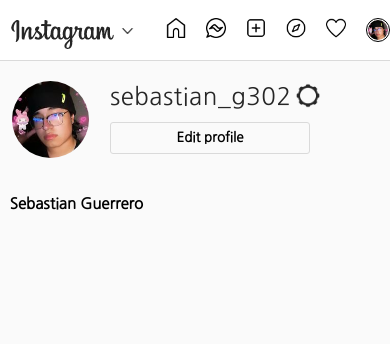
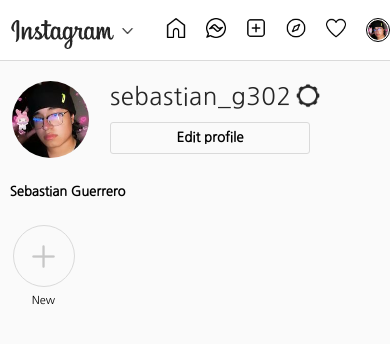
Before and after one commit to SebastianG302/instagram-clon, an Angular app: page / in a window 390 px wide. Shown: the top 344 px of the page. Built offline with nearby package versions, Linux system fonts and the light colour scheme.

Commit message:
stories added

```diff
--- a/src/app/shared/navbar/navbar.component.css
+++ b/src/app/shared/navbar/navbar.component.css
@@ -50,6 +50,11 @@
 }
 .icons-instagram{
     width: 23px;
+    height: 23px;
+}
+
+.icons-instagram:hover{
+    cursor: pointer;
 }
 
 .input{
@@ -72,7 +77,7 @@
 
 }
 
-a .icons-instagram{
+.icons-instagram{
     display: flex;
     margin-right: 23px;
 
@@ -99,9 +104,10 @@
     }
     .icons-instagram{
         width: 20px;
+        height: 20px;
     }
 
-    a .icons-instagram{
+    .icons-instagram{
         margin-right: 20px;
     }
 
--- a/src/app/shared/navbar/navbar.component.html
+++ b/src/app/shared/navbar/navbar.component.html
@@ -10,24 +10,24 @@
         </div>
 
         <div class="icon-collection">
-            <a href="#">
+
                 <img class="icons-instagram" src="assets/img/home.png">
-            </a>
-            <a href="#">
+
+
                 <img class="icons-instagram" src="assets/img/chat.png">
-            </a>
-            <a href="#">
+
+
                 <img class="icons-instagram" src="assets/img/plus.png">
-            </a>
-            <a href="#">
+
+
                 <img class="icons-instagram" src="assets/img/explore.png">
-            </a>
-            <a href="#">
+
+
                 <img class="icons-instagram" src="assets/img/like.png">
-            </a>
-            <a href="#">
+
+
                 <img class="icons-instagram user" src="assets/img/user.png">
-            </a>
+
         </div>
     </div>
 </nav>
--- a/src/app/shared/profile-description/profile-description.component.css
+++ b/src/app/shared/profile-description/profile-description.component.css
@@ -32,6 +32,11 @@
 li{
     list-style: none;
     margin-right: 40px;
+}
+
+.main{
+    display: flex;
+    flex-direction: column;
 }
 .icon{
     width: 24px;
@@ -70,10 +75,13 @@
 
 }
 .responsive-name{
+    display: none;
     width: 95%;
     margin: 0 auto;
     font-size: 15px;
     font-family: 'Nanum Gothic', sans-serif;
+    margin-top: 30px;
+    display: flex;
 }
 
 .responsive{
@@ -82,6 +90,45 @@
 .user-description{
     margin-left: 45px;
 }
+
+.story{
+    display: flex;
+    align-items: center;
+    justify-content: center;
+    width: 87px;
+    height: 87px;
+    border-radius: 50%;
+    border: 1px solid rgb(218, 218, 218);
+
+
+}
+
+.story img {
+    width: 60px;
+    height: 60px;
+}
+
+.addStory{
+    display: flex;
+    width: 87px;
+    flex-direction: column;
+    align-items: center;
+}
+.addStory p{
+    font-family: 'Nanum Gothic', sans-serif;
+    font-size: 13px;
+    margin-top: 10px;
+}
+.stories{
+    margin: 0 auto;
+    width: 100%;
+    max-width: 880px;
+    padding: 5px 35px;
+    display: flex;
+    flex-direction: column;
+}
+
+
 @media (max-width: 740px) {
     button{
         display: none;
@@ -91,6 +138,11 @@
     }
     h2{
         margin-right: 5px;
+    }
+    .responsive-name{
+        font-size: 13px;
+        margin-top: 20px;
+
     }
     #user{
         padding-top: 20px;
@@ -112,10 +164,6 @@
     .user-information{
         display: none;
     }
-    .responsive-name{
-        margin-top: 30px;
-        display: flex;
-    }
     .user-name{
         display: none;
     }
@@ -123,4 +171,24 @@
         display: block;
     }
 
+    .story{
+        width: 60px;
+        height: 60px;
+    }
+    .stories{
+        padding: 25px 0px;
+    }
+
+    .story img {
+        width: 35px;
+        height: 35px;
+    }
+
+    .addStory p{
+        font-size: 11px;
+        margin-top: 7px;
+        font-weight: 100;
+    }
+
+
 }
--- a/src/app/shared/profile-description/profile-description.component.html
+++ b/src/app/shared/profile-description/profile-description.component.html
@@ -32,4 +32,10 @@
     <div class="responsive-name responsive">
         <strong>Sebastian Guerrero</strong>
     </div>
+    <div class="stories">
+        <div class="addStory">
+            <div class="story"><img src="assets/img/mas.png"></div>
+            <p>New</p>
+        </div>
+    </div>
 </section>
```
Also changed, not shown: src/assets/img/mas.png (added).
